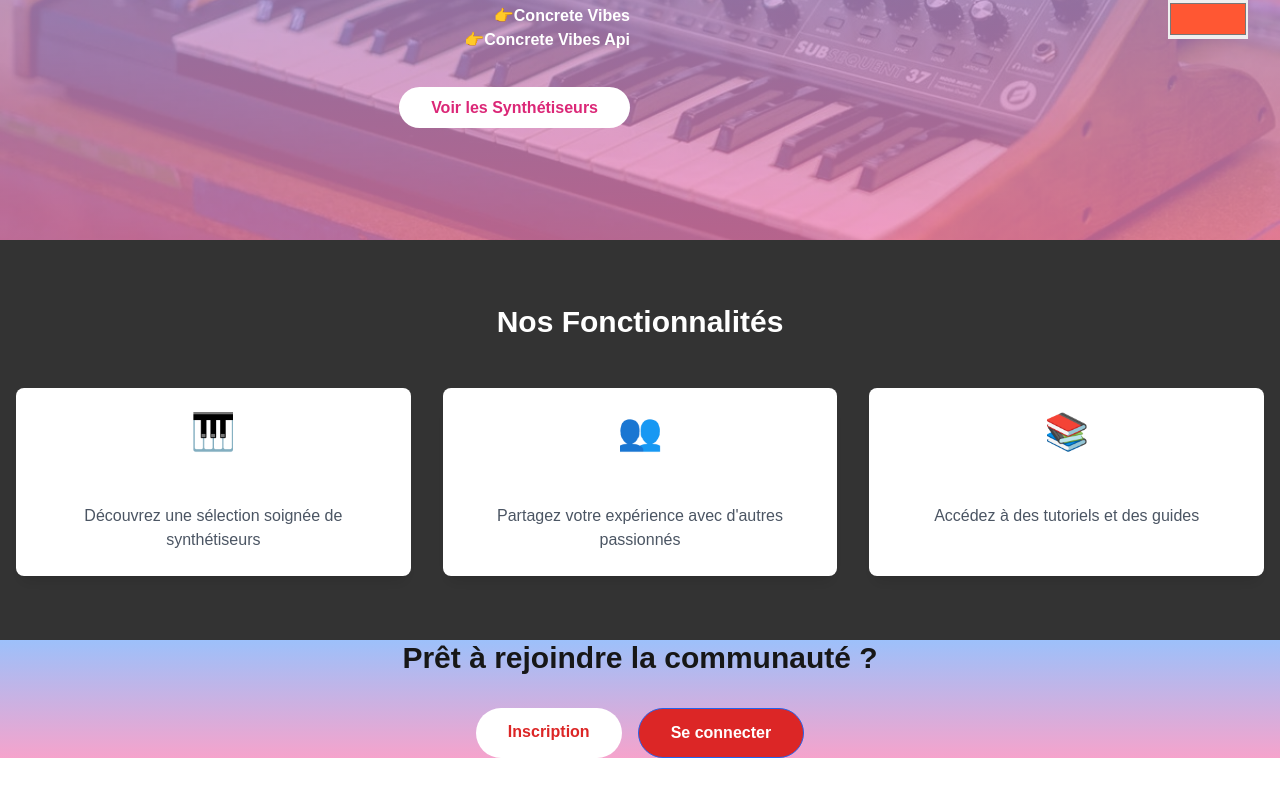
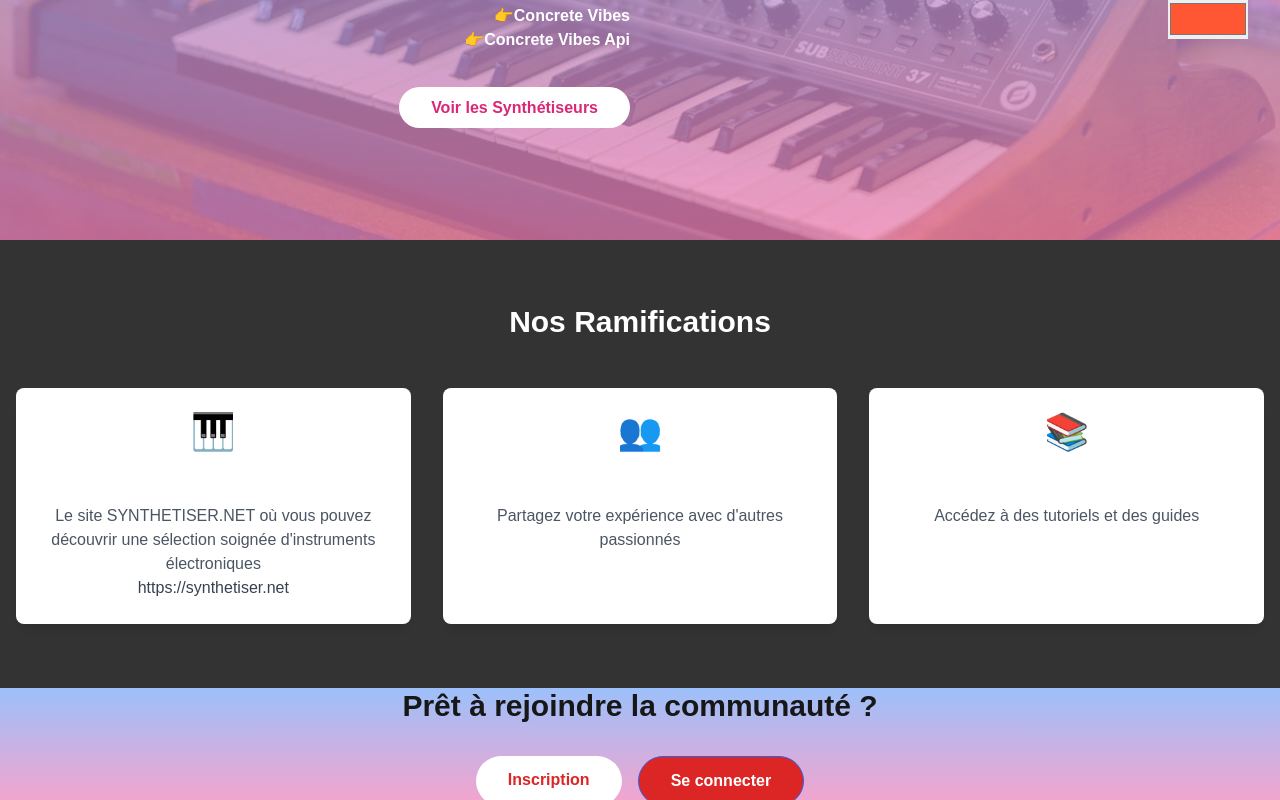
Before and after one commit to myriam-braconier/cv_frontend, a Next.js app: page / in a window 1280 px wide. Shown: the part 424-1224 px from the top of the page. Before the commit the page ends 1182 px from the top, so only its background shows below. Built offline with nearby package versions, Linux system fonts and the light colour scheme.

Commit message:
synthetiserpage

```diff
--- a/src/app/about/page.tsx
+++ b/src/app/about/page.tsx
@@ -16,7 +16,7 @@ export default function AboutPage() {
 			<div className="text-white max-w-[800px] mx-auto">
 
 
-				<div className="space-y-6 text-lg text-white">
+				<div className="space-y-6 text-lg text-white text-bold mt-10">
         <h1 className="text-3xl font-bold mb-8 text-center">
 					À propos de Concrete Vibes
 				</h1>
--- a/src/app/page.tsx
+++ b/src/app/page.tsx
@@ -122,23 +122,27 @@ export default function HomePage() {
 			<section className="py-16 bg-transparent/80 backdrop-blur-sm">
 				<div className="container mx-auto px-4 text-white ">
 					<h2 className="text-3xl font-bold text-center mb-12">
-						Nos Fonctionnalités
+						Nos Ramifications
 					</h2>
 					<div className="grid grid-cols-1 md:grid-cols-3 gap-8">
 						<FeatureCard
 							title="Collection Unique"
-							description="Découvrez une sélection soignée de synthétiseurs"
+							description="Le site SYNTHETISER.NET où vous pouvez découvrir une sélection soignée d'instruments électroniques"
 							icon="🎹"
+							url="https://synthetiser.net"
 						/>
 						<FeatureCard
-							title="Communauté Active"
+							title="Communauté Active (en cours)"
 							description="Partagez votre expérience avec d'autres passionnés"
 							icon="👥"
+							url=""
 						/>
 						<FeatureCard
-							title="Ressources"
+							title="Ressources (en cours)"
 							description="Accédez à des tutoriels et des guides"
 							icon="📚"
+							url=""
+
 						/>
 					</div>
 				</div>
@@ -191,14 +195,16 @@ interface FeatureCardProps {
 	title: string;
 	description: string;
 	icon: string;
+	url: string;
 }
 
-function FeatureCard({ title, description, icon }: FeatureCardProps) {
+function FeatureCard({ title, description, icon, url }: FeatureCardProps) {
 	return (
 		<div className="bg-white p-6 rounded-lg shadow-lg text-center">
 			<div className="text-4xl mb-4">{icon}</div>
 			<h3 className="text-xl font-bold mb-2">{title}</h3>
 			<p className="text-gray-600">{description}</p>
+			<p className="text-gray-700">{url}</p>
 		</div>
 	);
 }
```
